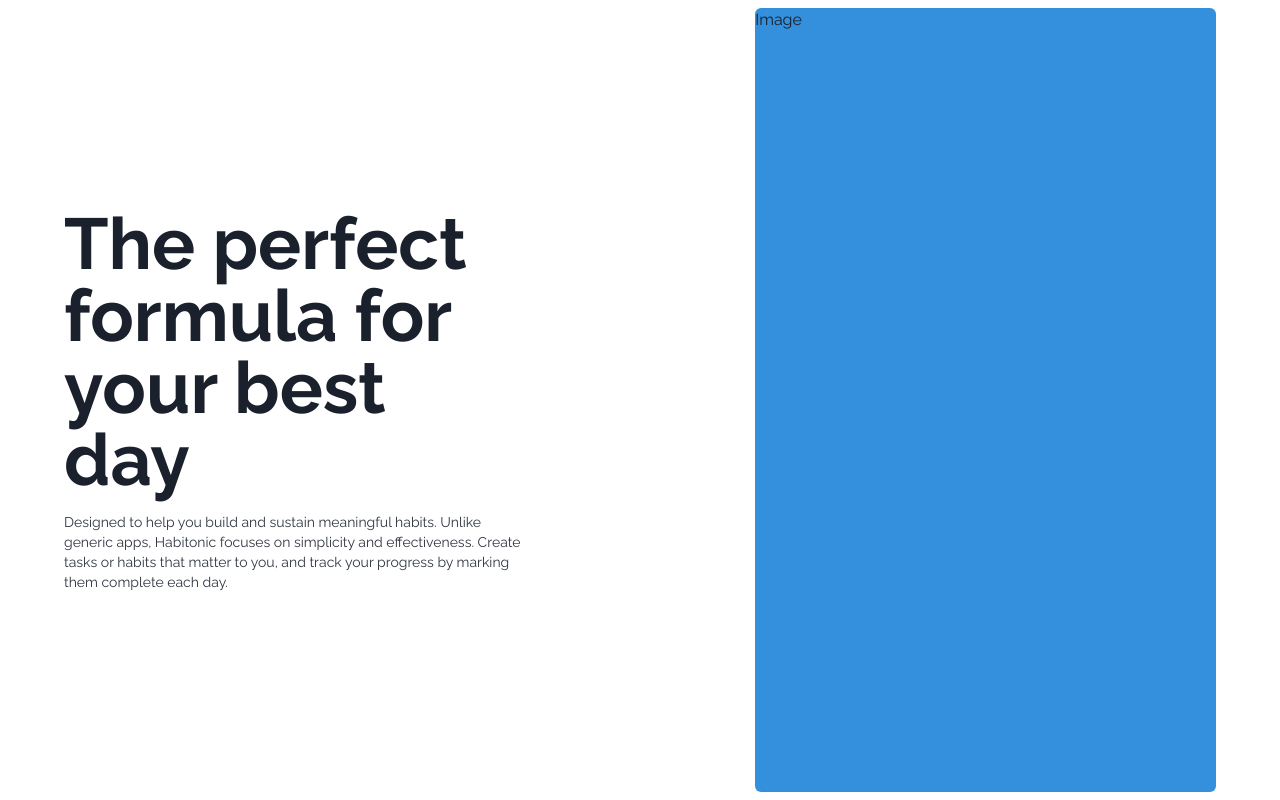
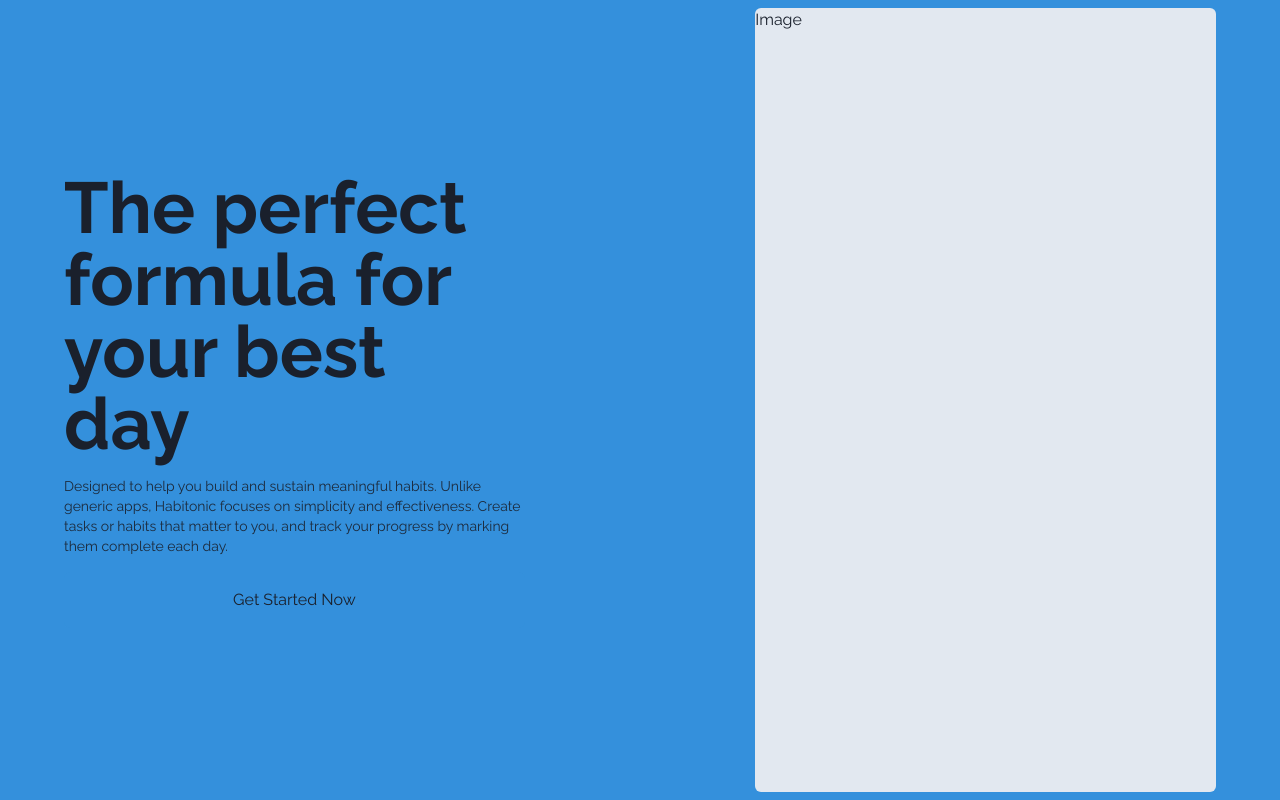
Before and after one commit to AtanasovCode/habitonic-next, a Next.js app: page / in a window 1280 px wide. Built offline with nearby package versions, Linux system fonts and the light colour scheme.

Commit message:
created GetStarted button

```diff
--- /dev/null
+++ b/app/ui/home/GetStartedButton.tsx
@@ -0,0 +1,12 @@
+import Link from "next/link";
+
+export default function GetStartedButton() {
+    return (
+        <Link
+            href="/sign-up"
+            className="w-full text-center text-bold p-4 rounded-md bg-primary text-text"
+        >
+            Get Started Now
+        </Link>
+    );
+}
--- a/app/ui/home/Hero.tsx
+++ b/app/ui/home/Hero.tsx
@@ -3,12 +3,12 @@
 
 export default function Hero() {
     return (
-        <div className="min-h-screen bg-background text-text flex items-start justify-center">
+        <div className="min-h-screen bg-primary text-text flex items-start justify-center">
             <div className="min-h-screen max-w-[90vw] flex flex-col-reverse lg:flex-row items-center justify-end lg:justify-between gap-8">
                 <div className="w-full lg:w-2/5">
                     <HeroInfo />
                 </div>
-                <div className="w-full h-[33dvh] lg:w-2/5 lg:h-[98dvh] rounded-md overflow-hidden">
+                <div className="w-full h-[40dvh] lg:w-2/5 lg:h-[98dvh] rounded-md overflow-hidden">
                     <HeroImage />
                 </div>
             </div>
--- a/app/ui/home/HeroImage.tsx
+++ b/app/ui/home/HeroImage.tsx
@@ -1,6 +1,6 @@
 export default function HeroImage() {
     return (
-        <div className="w-full h-full bg-primary">
+        <div className="w-full h-full bg-accent">
             Image
         </div>
     );
--- a/app/ui/home/HeroInfo.tsx
+++ b/app/ui/home/HeroInfo.tsx
@@ -1,3 +1,5 @@
+import GetStartedButton from "@/app/ui/home/GetStartedButton";
+
 export default function HeroInfo() {
     return (
         <div className="w-full flex flex-col items-center justify-center gap-4">
@@ -10,6 +12,7 @@
                 effectiveness. Create tasks or habits that matter to
                 you, and track your progress by marking them complete each day.
             </div>
+            <GetStartedButton />
         </div>
     );
 }
```
